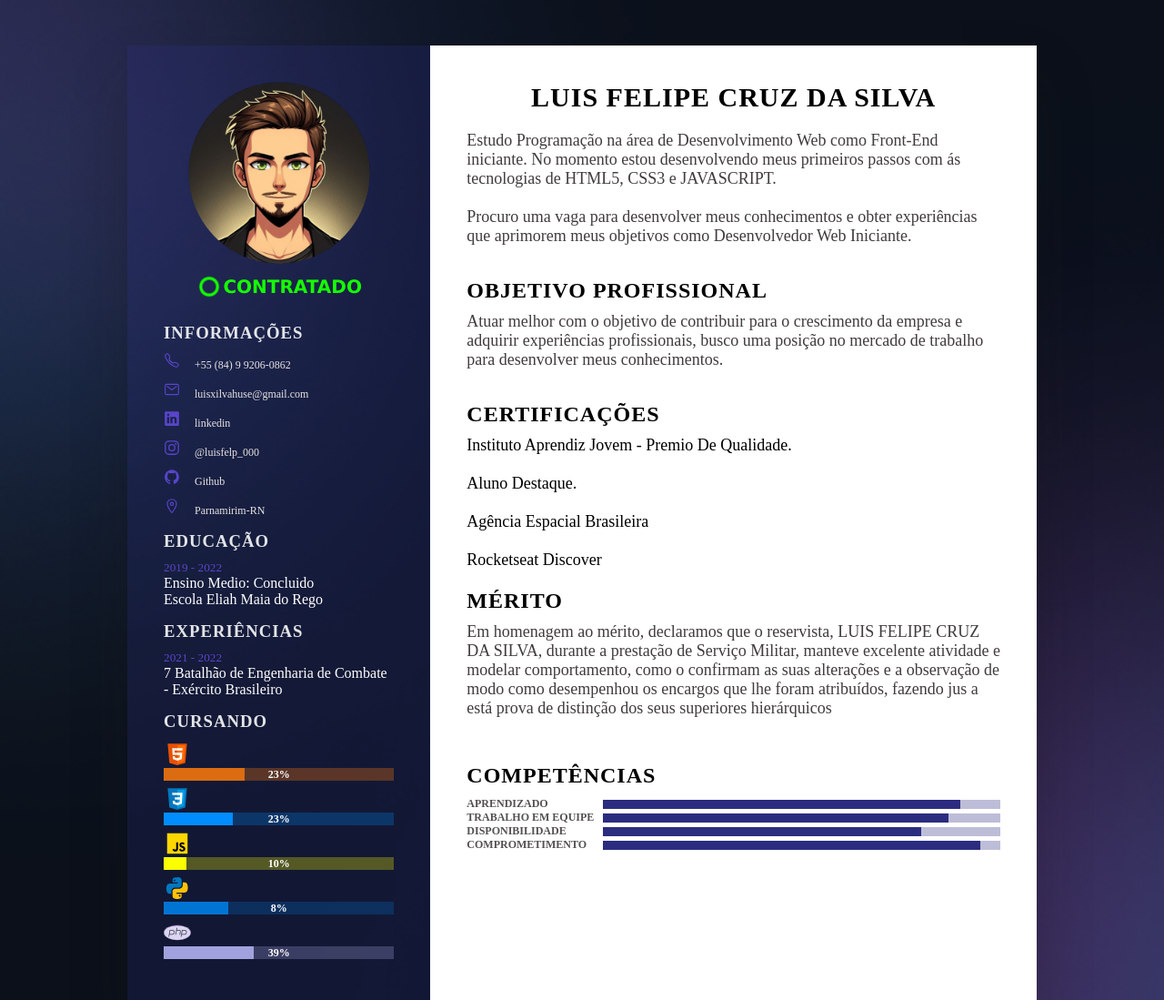
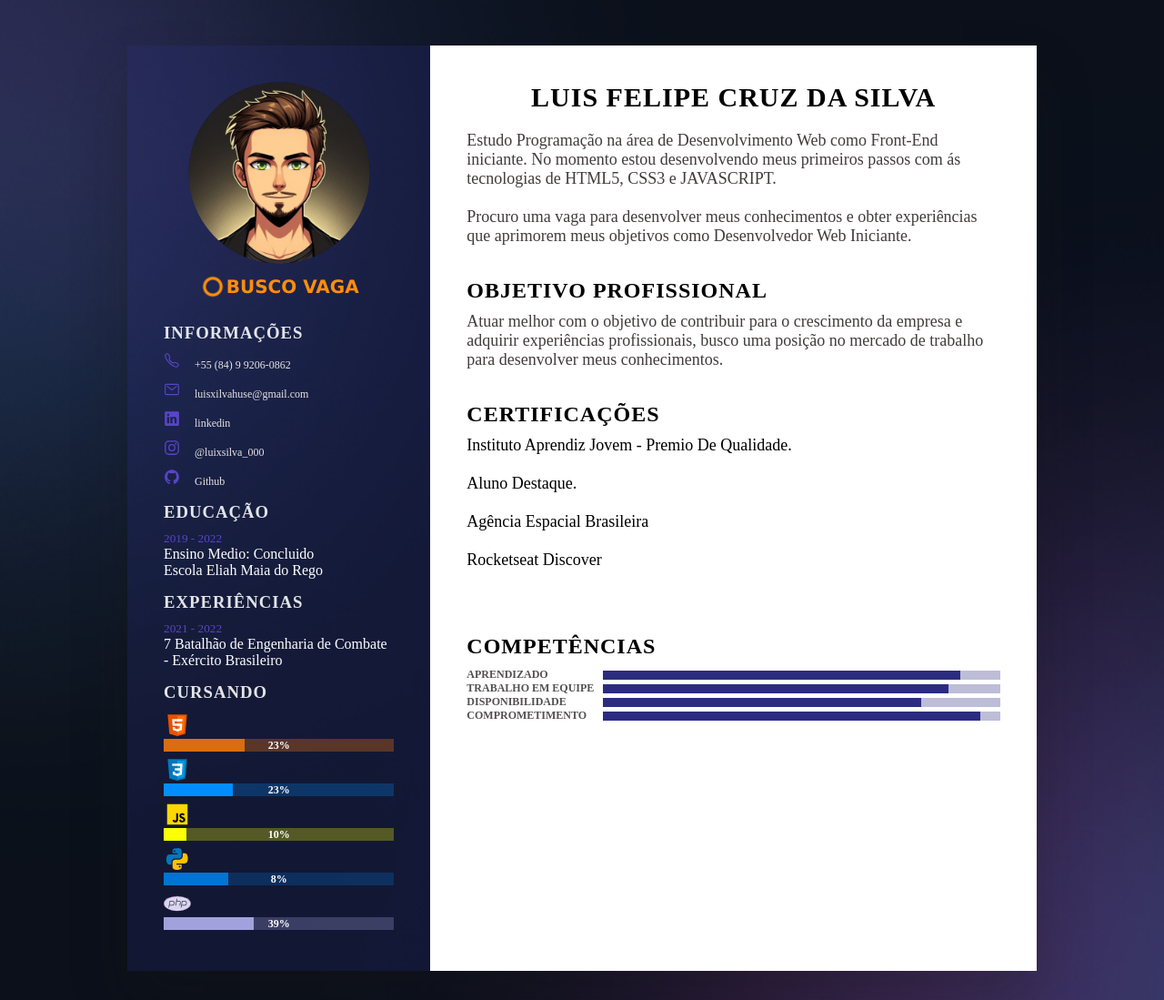
Before and after one commit to LuisFeh/Luis_Feh, a plain HTML site: page curriculo/index.html in a window 1280 px wide. Shown: the top 1099 px of the page at 91% size. Drawn offline with nearby package versions, Linux system fonts and the light colour scheme.

Commit message:
Atualização 27/05/2024

```diff
--- a/curriculo/index.html
+++ b/curriculo/index.html
@@ -21,8 +21,8 @@
                 </div>
             </div>
             <div class="status">
-                <img src="photos/icons8-circle-64.png" alt="">
-                <h2>CONTRATADO</h2>
+                <img src="photos/icons8-circle-64 (1).png" alt="">
+                <h2>BUSCO VAGA</h2>
             </div>
 
             <div class="contactInfo">
@@ -46,8 +46,8 @@
 
                     <li>
                         <span class="icon"><ion-icon name="logo-instagram"></ion-icon></ion-icon></span>
-                        <a href="https://www.instagram.com/luixfelp_000/" target="_blank"
-                        ><span  class="text">@luisfelp_000</span></a>
+                        <a href="https://www.instagram.com/luixsilva_000/" target="_blank"
+                        ><span  class="text">@luixsilva_000</span></a>
                     </li>
 
                     <li>
@@ -56,11 +56,11 @@
                         ><span class="text">Github</span></a>
                     </li>
 
-                    <li>
+                    <!-- <li>
                         <span class="icon"><ion-icon name="location-outline"></ion-icon></ion-icon></ion-icon></span>
                         <a href="https://www.google.com.br/maps/place/R.+Caminho+dos+Navegantes+-+Cajupiranga,+Parnamirim+-+RN,+59156-242/@-5.9414149,-35.2476992,18z/data=!3m1!4b1!4m6!3m5!1s0x7b25788f30ed675:0x9ccd88a3fd4ce3a!8m2!3d-5.9414075!4d-35.2464126!16s%2Fg%2F11c0r53vzn?entry=ttu" target="_blank"
                         ><span class="text">Parnamirim-RN</span></a>
-                    </li>
+                    </li> -->
 
 
                 </ul>
@@ -196,14 +196,14 @@
                     <a href="pdf/index.html">Rocketseat Discover</a>
                     <br><br>
                 </p>
-                <h2 class="title3">mérito</h2>
+                <!-- <h2 class="title3">mérito</h2>
                 <p>     Em homenagem ao mérito, declaramos que o reservista, LUIS
                         FELIPE CRUZ DA SILVA, durante a prestação de Serviço Militar,
                         manteve excelente atividade e modelar comportamento, como
                         o confirmam as suas alterações e a observação de modo como
                         desempenhou os encargos que lhe foram atribuídos, fazendo
                         jus a está prova de distinção dos seus superiores hierárquicos</p>
-
+                     -->
             </div>
 
             <div class="competencia">
--- a/curriculo/style.css
+++ b/curriculo/style.css
@@ -83,7 +83,7 @@ body{
     flex-direction: row;
     justify-content: center;
     align-items: center;
-    color: rgb(21, 255, 0);
+    color: #FF8E0C;
     padding: 10px;
 
 }
```
Also changed, not shown: curriculo/photos/icons8-circle-16.png (deleted), curriculo/photos/icons8-circle-50.png (deleted), curriculo/photos/icons8-circle-64 (1).png (added), curriculo/photos/icons8-circle-64 (2).png (added).
